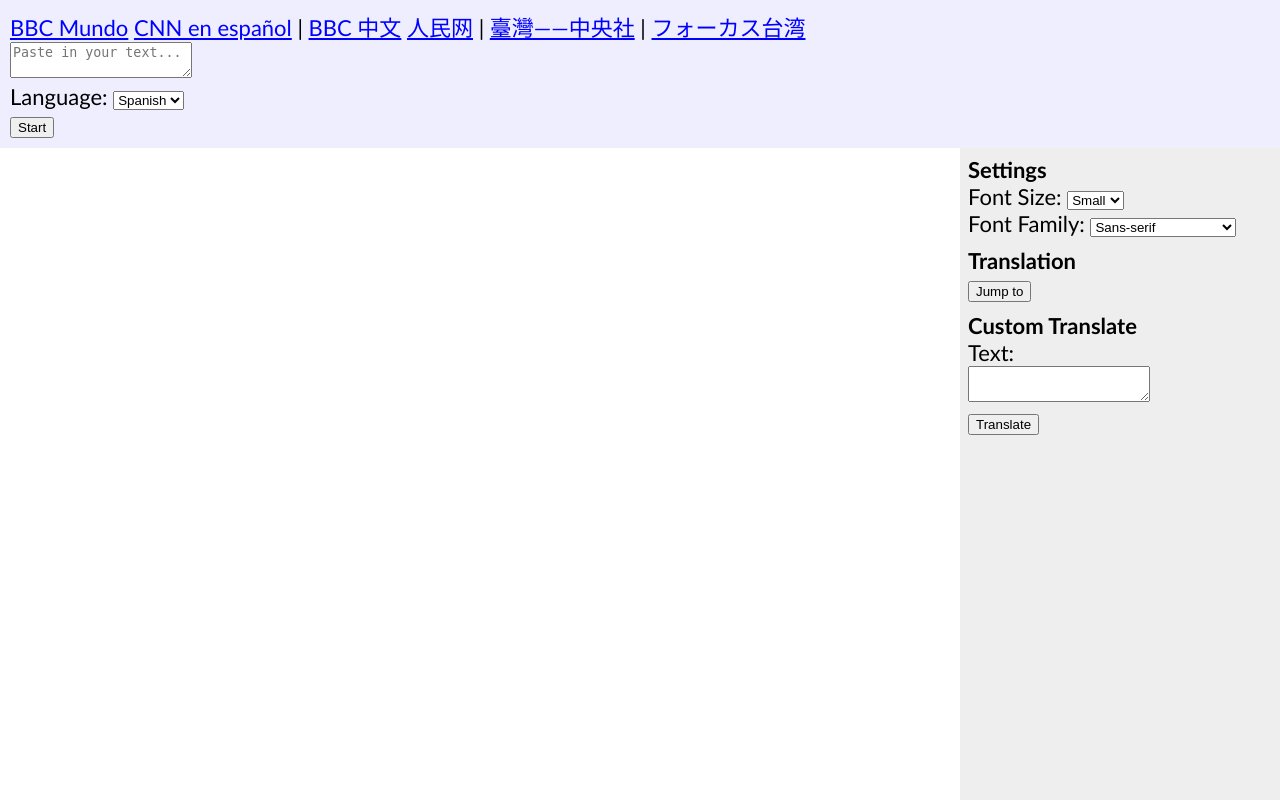
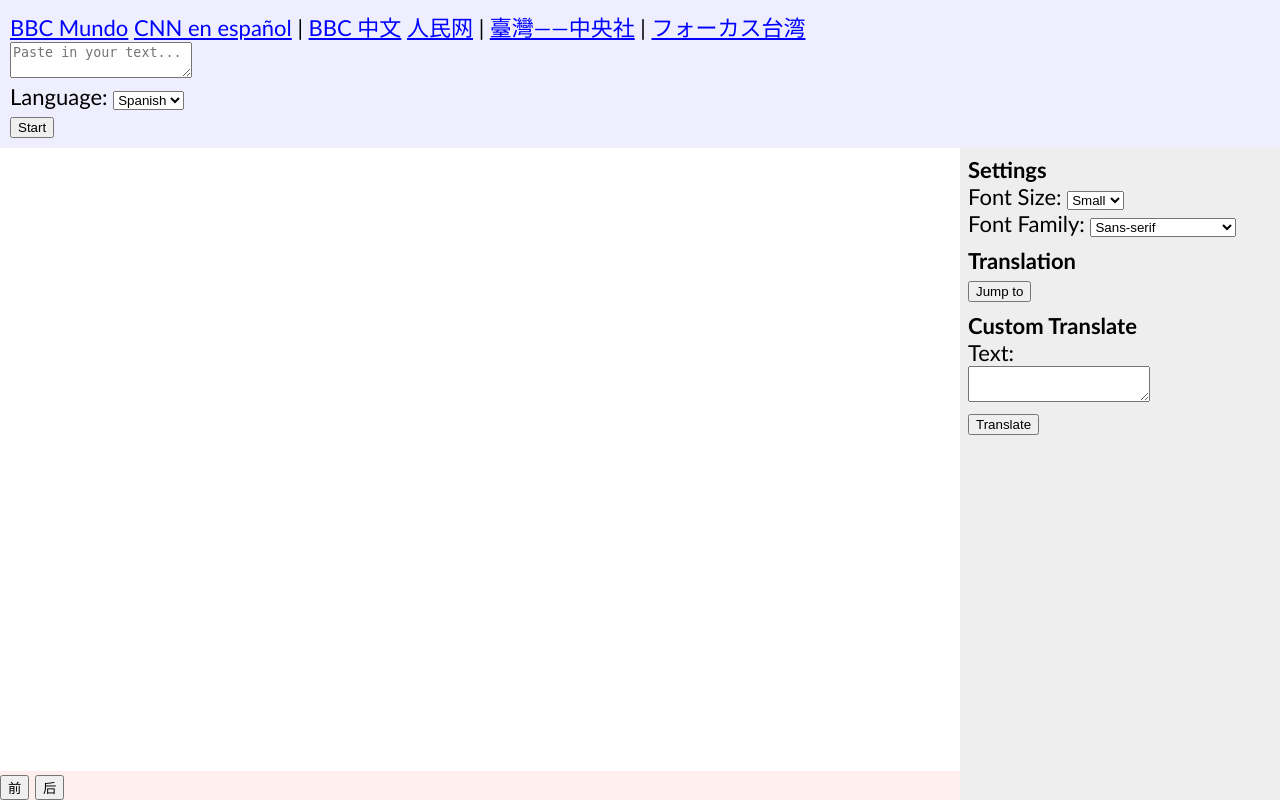
Before and after one commit to cursorweb/leescribe, a Flask app: page / in a window 1280 px wide. Run offline with Flask 2, Linux system fonts and the light colour scheme; some libraries are stand-ins or nearby versions.

Commit message:
basic page navigation

```diff
--- a/static/styles/style.css
+++ b/static/styles/style.css
@@ -22,11 +22,22 @@ body {
     height: 100%;
 }
 
-.cont .richtext-cont {
+.cont .article-cont {
     flex: 0 0 75%;
+    display: flex;
+    flex-direction: column;
+}
+
+.cont .article-cont .richtext-cont {
+    overflow: auto;
+    padding: 10px;
     overflow: auto;
     box-sizing: border-box;
-    padding: 10px;
+    flex-grow: 1;
+}
+
+.cont .article-cont .article-nav {
+    background: #fee;
 }
 
 .cont .translate-cont {
--- a/templates/index.html
+++ b/templates/index.html
@@ -47,7 +47,13 @@
     </div>
 
     <div class="cont">
-        <div class="richtext-cont"></div>
+        <div class="article-cont">
+            <div class="richtext-cont"></div>
+            <div class="article-nav">
+                <button class="prev-passage">前</button>
+                <button class="next-passage">后</button>
+            </div>
+        </div>
         <div class="translate-cont">
             <div class="settings-div">
                 <strong>Settings</strong>
```
Also changed, not shown: static/scripts/main.js (+33 -3 lines).
